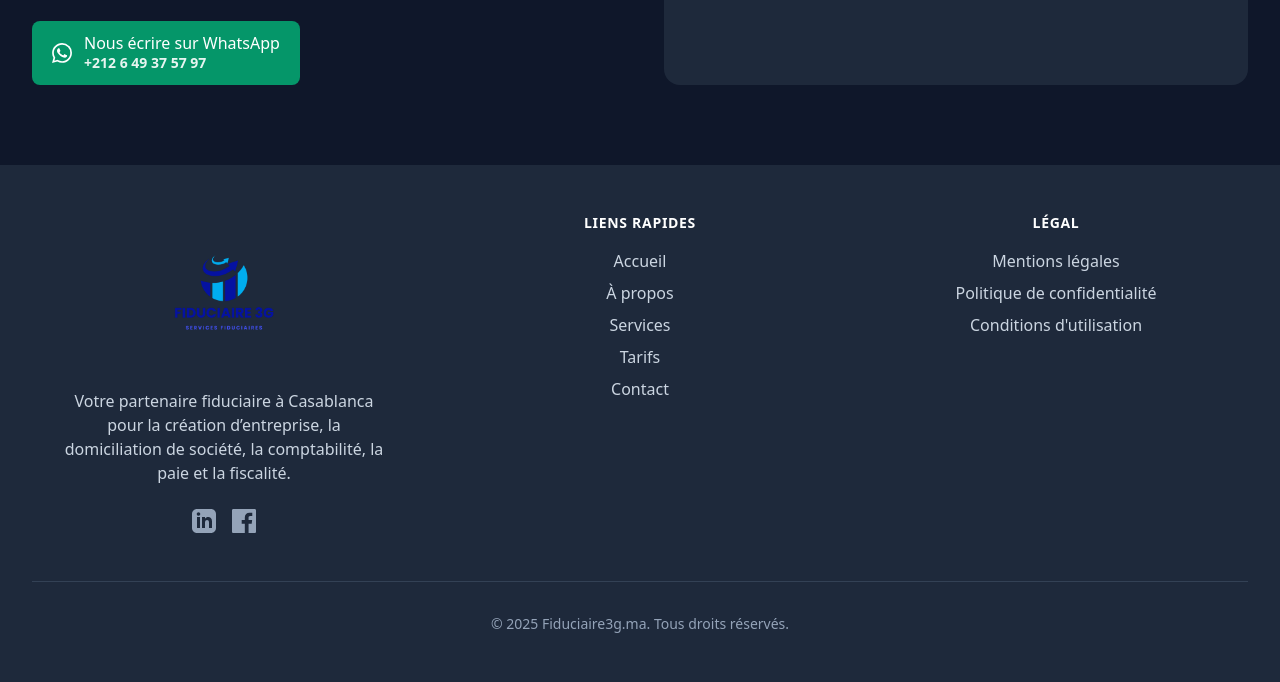
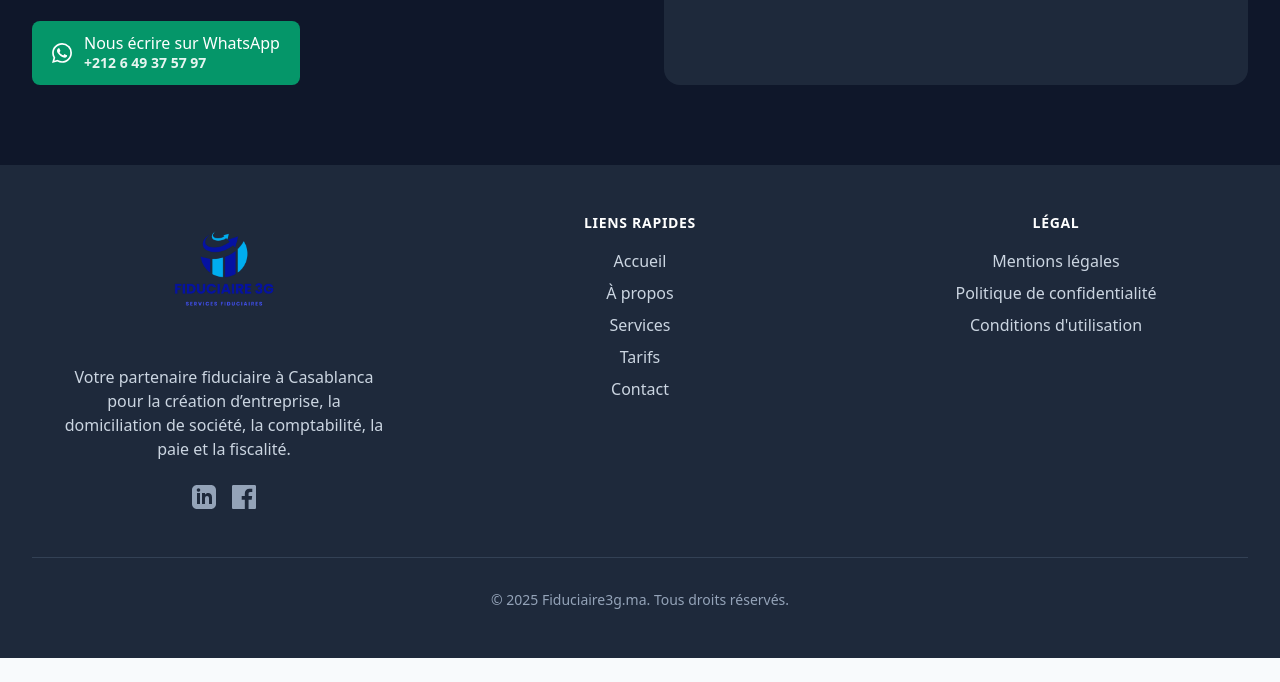
Before and after one commit to anouarw/Fiduciaire3g-site, a plain HTML site: page index.html in a window 1280 px wide. Shown: the part 7442-8124 px from the top of the page. After the commit the page ends 8100 px from the top, so only its background shows below. Drawn offline with nearby package versions, Linux system fonts and the light colour scheme.

Commit message:
egalisation des colonnes du footer

```diff
--- a/index.html
+++ b/index.html
@@ -1059,7 +1059,7 @@
   <footer class="bg-slate-800 text-slate-300 py-12 transition-colors dark:bg-slate-950">
     <div class="max-w-7xl mx-auto px-4 sm:px-6 lg:px-8">
       <div class="grid grid-cols-1 md:grid-cols-3 gap-8 items-stretch justify-items-center">
-        <div class="flex h-full flex-col items-center text-center">
+        <div class="flex h-full flex-col items-center text-center self-start md:-mt-6">
           <a href="#" class="inline-flex items-center" aria-label="Fiduciaire 3G">
             <img
               src="logo/Logo bleue 1000x1000.png"
```
